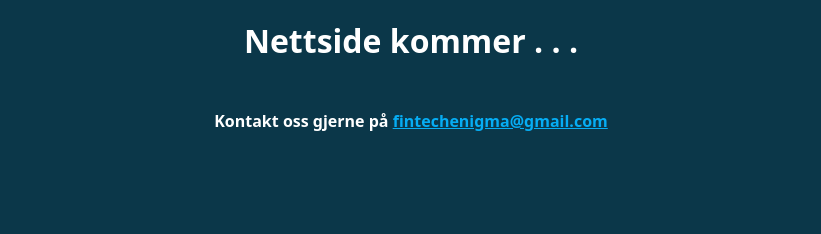
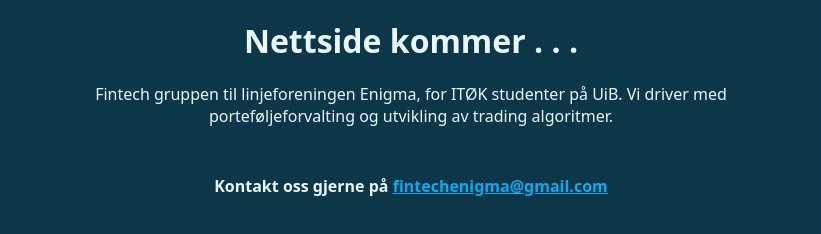
Before and after one commit to nathsten/FE-temp, a plain HTML site: page index.html in a window 1280 px wide. Shown: the part 282-516 px from the top of the page, without its empty margins (229-1050 px from the left). Drawn offline with Linux system fonts and the light colour scheme.

Commit message:
Info tekst

```diff
--- a/index.html
+++ b/index.html
@@ -27,6 +27,12 @@
         Nettside kommer . . .
     </h1>
 
+    <div class="omDiv">
+        <p class="om">
+            Fintech gruppen til linjeforeningen Enigma, for ITØK studenter på UiB. Vi driver med porteføljeforvalting og utvikling av trading algoritmer.
+        </p>
+    </div>
+
     <footer>
 
         <p>
--- a/style.css
+++ b/style.css
@@ -10,7 +10,7 @@
 h1 {
     text-align: center;
     Font:"Kohinoor Gujarati";
-    color: white;
+    color: #e9f8ff;
 
 
 
@@ -25,7 +25,7 @@
 footer>p {
     margin-top:3rem;
     text-align: center;
-    color:white;
+    color:#e9f8ff;
     font-weight: 600;
 }
 
@@ -34,3 +34,14 @@
     font-weight: 600;
 
 }
+
+.omDiv{
+    width: 50%;
+    position: relative;
+    left: 25%;
+}
+
+.om{
+    text-align: center;
+    color: #e9f8ff;
+}
```
